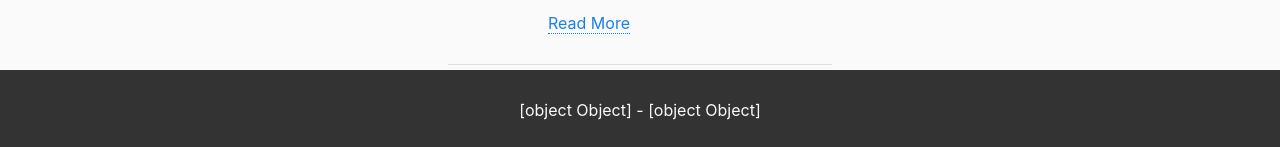
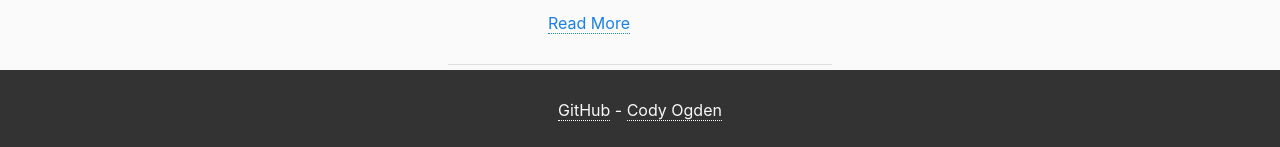
Before and after one commit to OlegPopov0127/killedusinggoogle, a React app: page / in a window 1280 px wide. Shown: the part 2957-3104 px from the top of the page. Built offline with nearby package versions, Linux system fonts and the light colour scheme.

Commit message:
Resolve #19. Change Encryped Search URL.

```diff
--- a/graveyard.json
+++ b/graveyard.json
@@ -66,7 +66,7 @@
     "dateClose": "2018-04-30",
     "dateOpen": "2010-05-31",
     "description": "Encryped Search provided users with anonymous internet searching.",
-    "link": "https://en.wikipedia.org/wiki/Google_Notebook",
+    "link": "https://en.wikipedia.org/wiki/Google_Search#Dedicated_encrypted_search_page",
     "name": "Encrypted Search"
   },
   {
--- a/src/components/Footer.jsx
+++ b/src/components/Footer.jsx
@@ -1,45 +1,12 @@
-import React, { Component } from 'react';
+import React from 'react';
 
 // Import Styled Components
 import { FooterContainer } from './Footer.atoms';
 
-export default class Footer extends Component {
-  componentWillMount() {
-    this.setState({
-      links: [
-        {
-          href: 'https://github.com/codyogden/killedbygoogle',
-          text: 'GitHub',
-        },
-        {
-          href: 'https://codyogden.com',
-          text: 'Cody Ogden',
-        },
-      ],
-    });
-  }
-
-  footerMenu() {
-    const { links } = this.state;
-    // Array to attach components
-    const componentLinksArry = [];
-    // Map each link
-    links.map((link, index) => {
-      componentLinksArry.push();
-      // Only add a dash if the link is not the final one in the array
-      if (index !== (links.length - 1)) {
-        return componentLinksArry.push(`${<a href={link.href} key={link.href}>{link.text}</a>} - `);
-      }
-      return componentLinksArry.push(`${<a href={link.href} key={link.href}>{link.text}</a>}`);
-    });
-    return componentLinksArry;
-  }
-
-  render() {
-    return (
-      <FooterContainer>
-        {this.footerMenu()}
-      </FooterContainer>
-    );
-  }
-}
+export default () => (
+  <FooterContainer>
+    <a href="https://github.com/codyogden/killedbygoogle">GitHub</a>
+    {' - '}
+    <a href="https://codyogden.com">Cody Ogden</a>
+  </FooterContainer>
+);
```
Also changed, not shown: main.js.
